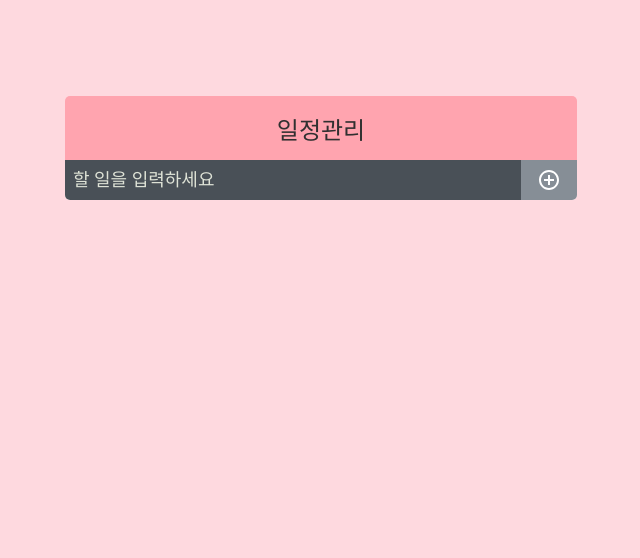
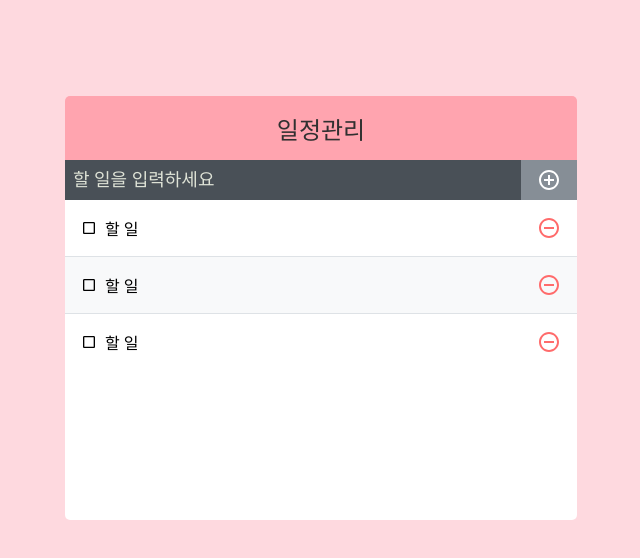
Before and after one commit to SOL-hub/learning-react_Study, a React (Create React App) app in the folder todo-app/: page / in a window 1280 px wide. Shown: the top 558 px of the page, without its empty margins (319-959 px from the left). Built offline with nearby package versions, Linux system fonts and the light colour scheme; a web font is replaced by a local one.

Commit message:
할 일, 제거 스타일링 코드 추가

```diff
--- a/todo-app/src/App.js
+++ b/todo-app/src/App.js
@@ -1,11 +1,13 @@
 import './App.css';
 import TodoTemplate from './components/TodoTemplate';
 import TodoInsert from './components/TodoInsert';
+import TodoList from './components/TodoList';
 
 function App() {
   return (
     <TodoTemplate>
     <TodoInsert/>
+    <TodoList />
     </TodoTemplate>
 
   );
--- /dev/null
+++ b/todo-app/src/components/TodoList.css
@@ -0,0 +1,5 @@
+.TodoList{
+    min-height: 320px;
+    max-height: 513px;
+    overflow: auto;
+}
--- a/todo-app/src/components/TodoList.js
+++ b/todo-app/src/components/TodoList.js
@@ -0,0 +1,14 @@
+import TodoListItem from './TodoListItem';
+import './TodoList.css';
+
+const TodoList = () =>{
+    return (
+        <div className="TodoList">
+            <TodoListItem/>
+            <TodoListItem/>
+            <TodoListItem/>
+        </div>
+    )
+}
+
+export default TodoList;
--- /dev/null
+++ b/todo-app/src/components/TodoListItem.css
@@ -0,0 +1,53 @@
+.TodoListItem {
+    padding : 1rem;
+    display: flex;
+    align-items: center;
+
+
+}
+
+.TodoListItem:nth-child(even){
+    background-color: #f8f9fa;
+}
+
+.checkbox{
+    cursor: pointer;
+    flex:1;
+    display:flex;
+    align-items: center;
+}
+
+.svg {
+    font-size: 1.5rem;
+}
+
+.text {
+    margin-left: 0.5rem;
+    flex:1;
+}
+
+/* 체크될 때 보여줄 스타일 */
+.checkbox.checked .svg{
+    color:#ffa4af;
+}
+
+.checkbox.checked .text{
+    margin-left:0.5rem;
+    text-decoration: line-through;
+}
+
+.remove{
+    display:flex;
+    align-items: center;
+    font-size: 1.5rem;
+    color:#ff6b6b;
+    cursor: pointer;;
+}
+
+.remove:hover{
+    color:#ff8787;
+}
+
+.TodoListItem + .TodoListItem{
+    border-top: 1px solid #dee2e6;
+}
--- a/todo-app/src/components/TodoListItem.js
+++ b/todo-app/src/components/TodoListItem.js
@@ -0,0 +1,18 @@
+import {MdCheckBoxOutlineBlank,MdCheckBox, MdRemoveCircleOutline } from 'react-icons/md';
+import './TodoListItem.css';
+
+const TodoListItem = () =>{
+    return (
+        <div className="TodoListItem">
+            <div className="checkbox">
+                <MdCheckBoxOutlineBlank />
+                <div className='text'>할 일</div>
+            </div>
+            <div className="remove">
+                <MdRemoveCircleOutline />
+            </div>
+        </div>
+    )
+}
+
+export default TodoListItem;
```
Also changed, not shown: todo-app/src/components/TodoList.scss (deleted).
